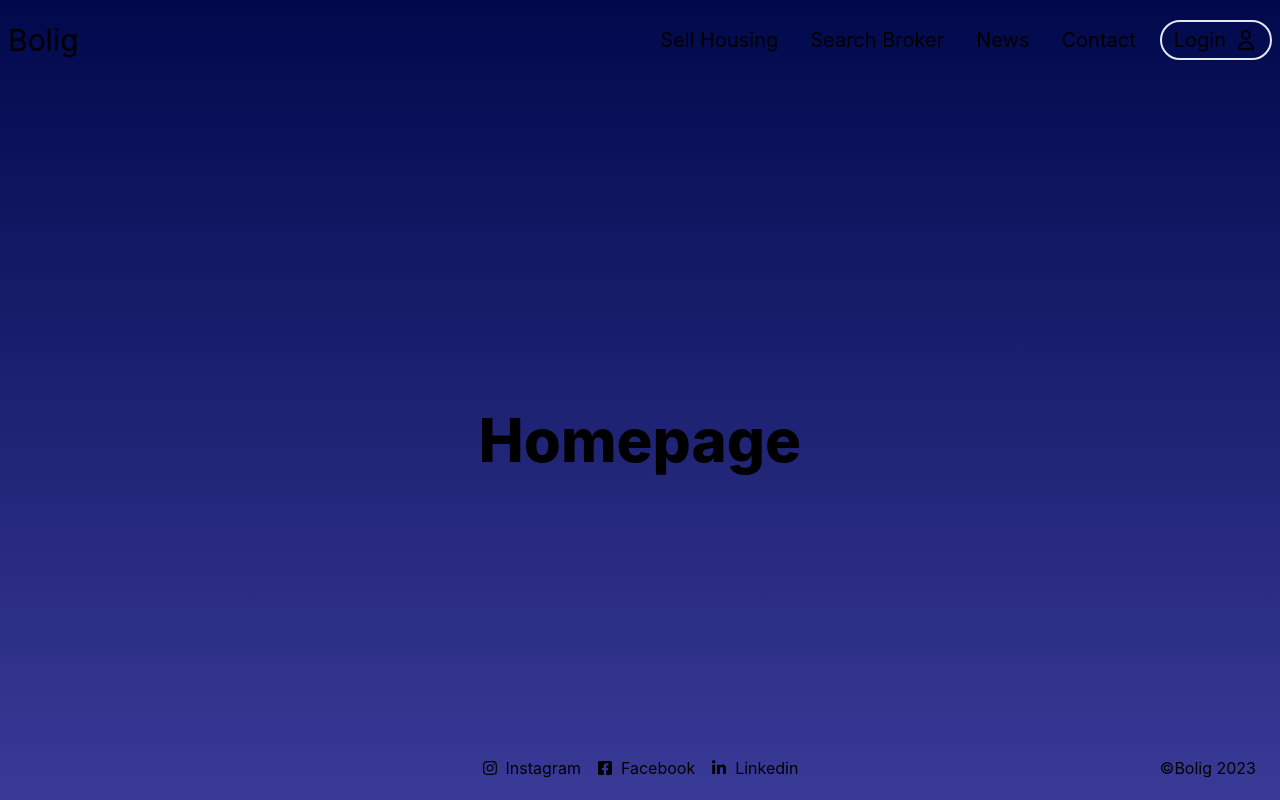
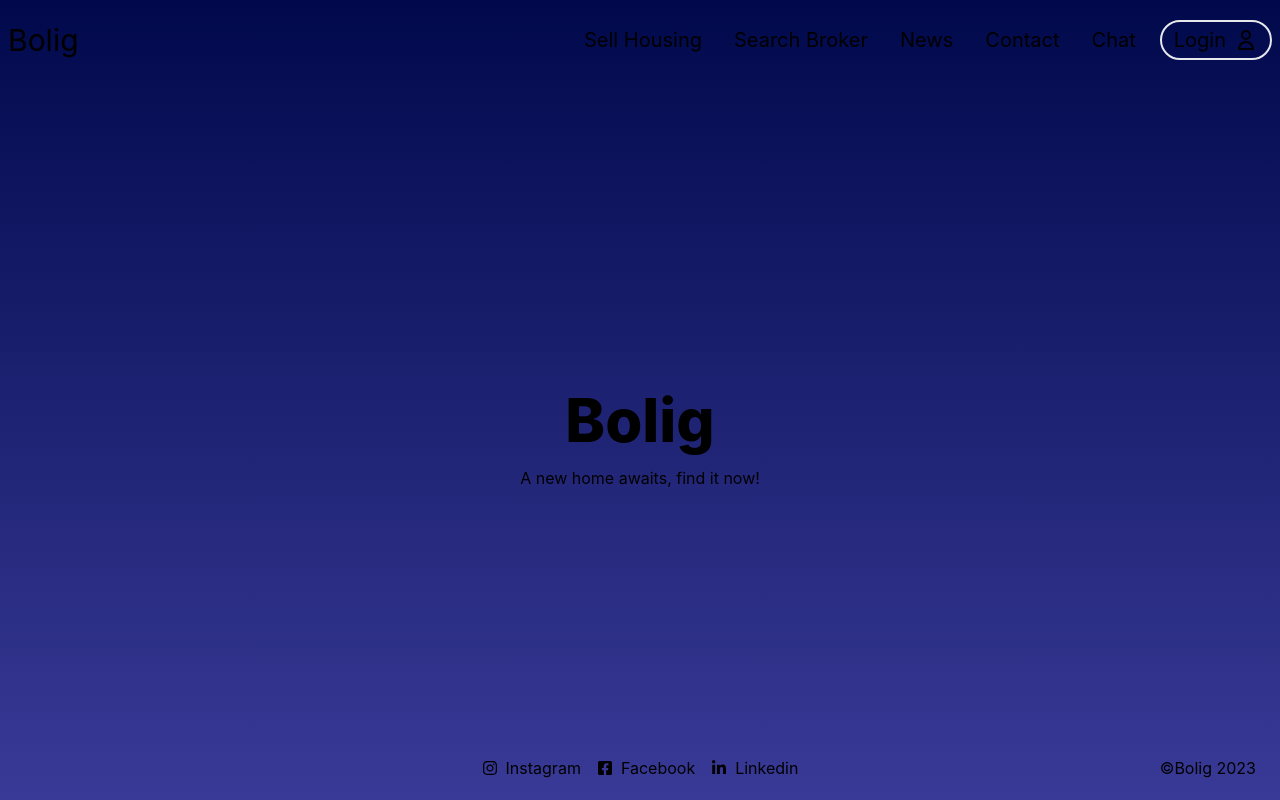
Before and after one commit to MaxAndreasLundin/bolig-web, a Next.js app: page / in a window 1280 px wide. Built offline with nearby package versions, Linux system fonts and the light colour scheme.

Commit message:
add chat page and in navbar

```diff
--- /dev/null
+++ b/app/chat/page.tsx
@@ -0,0 +1,11 @@
+import React from 'react'
+
+const page = () => {
+  return (
+    <div className='h-[90vh]'>
+      <h1>Bolig Chat</h1>
+    </div>
+  )
+}
+
+export default page
--- a/app/page.tsx
+++ b/app/page.tsx
@@ -4,7 +4,8 @@ export default function Home() {
 
   return (
     <div className="h-[90vh] w-full flex flex-col justify-center items-center">
-      <h1 className="text-6xl font-extrabold">Homepage</h1>
+      <h1 className="text-6xl font-extrabold mb-4">Bolig</h1>
+      <p>A new home awaits, find it now!</p>
 
     </div>
   );
--- a/components/Navbar.tsx
+++ b/components/Navbar.tsx
@@ -28,6 +28,7 @@ const Navbar = () => {
           <li className="link-web">Search Broker</li>
           <li className="link-web">News</li>
           <li className="link-web">Contact</li>
+          <Link href={"chat"}><li className="link-web">Chat</li></Link>
         </ul>
 
         <div className="flex items-center gap-2 border-2 p-2 sm:px-3 sm:p-1 rounded-full hover:bg-sky-700">
@@ -54,6 +55,7 @@ const Navbar = () => {
         <li className="link-mobile">Search Broker</li>
         <li className="link-mobile">News</li>
         <li className="link-mobile">Contact</li>
+        <Link href={"chat"} className="link-mobile"><li>Chat</li></Link>
       </ul>
     </div>
     </>
```
